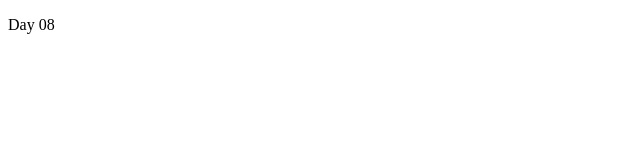
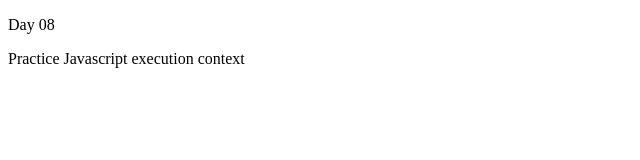
Before and after one commit to asiflolcoder/javascriptPractice, a plain HTML site: page day08/index.html in a window 1280 px wide. Shown: the whole page, without its empty margins (0-640 px from the left). Drawn offline with Linux system fonts and the light colour scheme.

Commit message:
day 08 practiced

```diff
--- a/day08/index.html
+++ b/day08/index.html
@@ -8,5 +8,6 @@
   </head>
   <body>
     <p>Day 08</p>
+    <p>Practice Javascript execution context</p>
   </body>
 </html>
```
Also changed, not shown: day08/index.js (+28 -0 lines).
